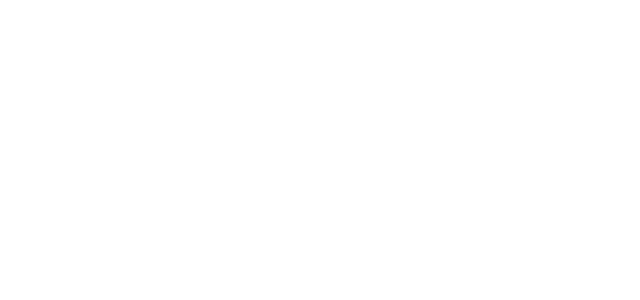
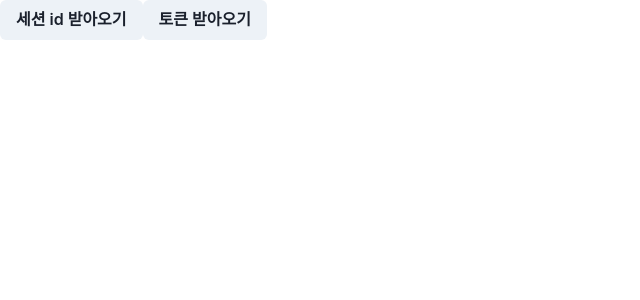
Before and after one commit to damjjok/damjjok, a React (Create React App) app in the folder client/: page /truth-room/test in a window 1280 px wide. Before the commit this address had no page. Shown: the top 300 px of the page, without its empty margins (0-640 px from the left). Built offline with nearby package versions, Linux system fonts and the light colour scheme.

Commit message:
Fix: truth-room 중첩 라우팅 적용을 위한 path 수정

```diff
--- a/client/src/App.js
+++ b/client/src/App.js
@@ -49,12 +49,21 @@
                 <Routes>
                     <Route path="/" element={<Landing />} />
                     <Route path="/create-group" element={<CreateGroup />} />
-                    <Route path={`/group/${currentGroup.groupId}/*`} element={<GroupSpaceHome />}>
-                        <Route path="create-challenge" element={<CreateChallenge />} />
-                        <Route path="empty-challenge" element={<EmptyChallenge />} />
+                    <Route
+                        path={`/group/${currentGroup.groupId}/*`}
+                        element={<GroupSpaceHome />}
+                    >
+                        <Route
+                            path="create-challenge"
+                            element={<CreateChallenge />}
+                        />
+                        <Route
+                            path="empty-challenge"
+                            element={<EmptyChallenge />}
+                        />
                         <Route path="" element={<GroupTab />} />
                     </Route>
-                    <Route path="/truth-room" element={<TruthRoom />} />
+                    <Route path="/truth-room/*" element={<TruthRoom />} />
                 </Routes>
             </ChakraProvider>
         </Suspense>
--- a/client/src/apis/api/TruthRoom.js
+++ b/client/src/apis/api/TruthRoom.js
@@ -23,7 +23,7 @@
     try {
         const response = await axiosInstance.post(
             "/open-vidu/api/sessions",
-            body
+            body,
         );
         console.log(response.status);
         console.log(response.data);
--- a/client/src/pages/truth-room/openvidu/ConnectionTest.js
+++ b/client/src/pages/truth-room/openvidu/ConnectionTest.js
@@ -6,7 +6,7 @@
 function ConnectionTest(props) {
     return (
         <div>
-            <Button onClick={getSessionId(5)}>세션 id 받아오기</Button>
+            <Button onClick={() => getSessionId(5)}>세션 id 받아오기</Button>
             <Button>토큰 받아오기</Button>
         </div>
     );
```
